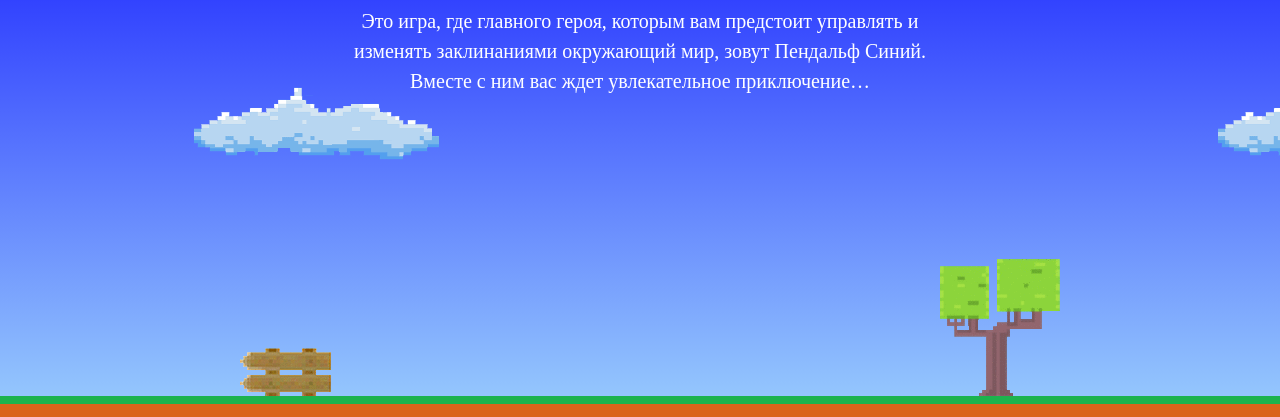
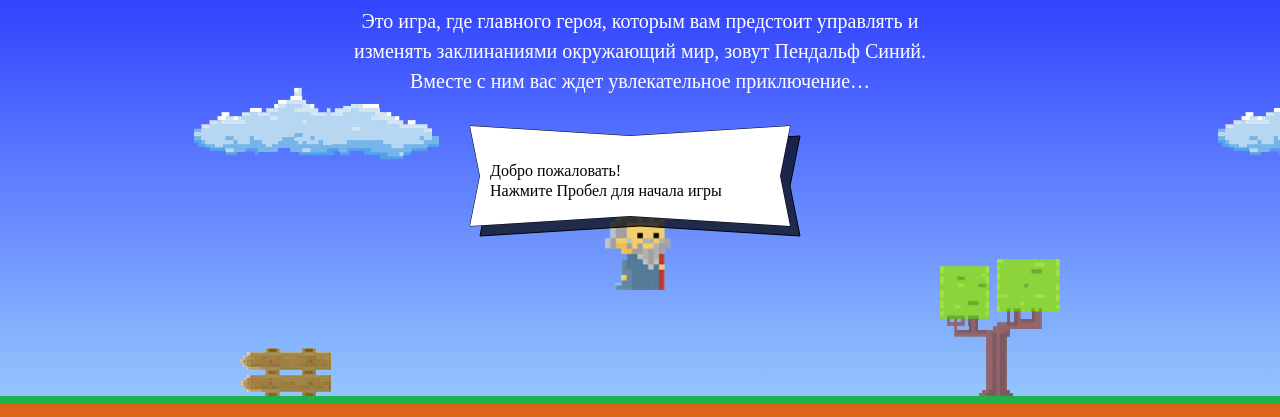
Before and after one commit to leruse4ka/161833-code-and-magick-20, a website: page index.html in a window 1280 px wide. Shown: the part 203-620 px from the top of the page. Drawn offline with Linux system fonts and the light colour scheme; a web font is replaced by a local one.

Commit message:
Учебный проект: начинаем программировать

```diff
--- a/index.html
+++ b/index.html
@@ -194,10 +194,10 @@
     return wizardWidth * 1.337;
   }
   var getWizardX = function (fieldWidth) {
-    return wizardX / 2;
+    return (fieldWidth - wizardWidth) / 2;
   }
   var getWizardY = function (fieldHeight) {
-    return wizardY / 3;
+    return fieldHeight / 3;
   }
 </script>
 <script src="js/game.js"></script>
```
